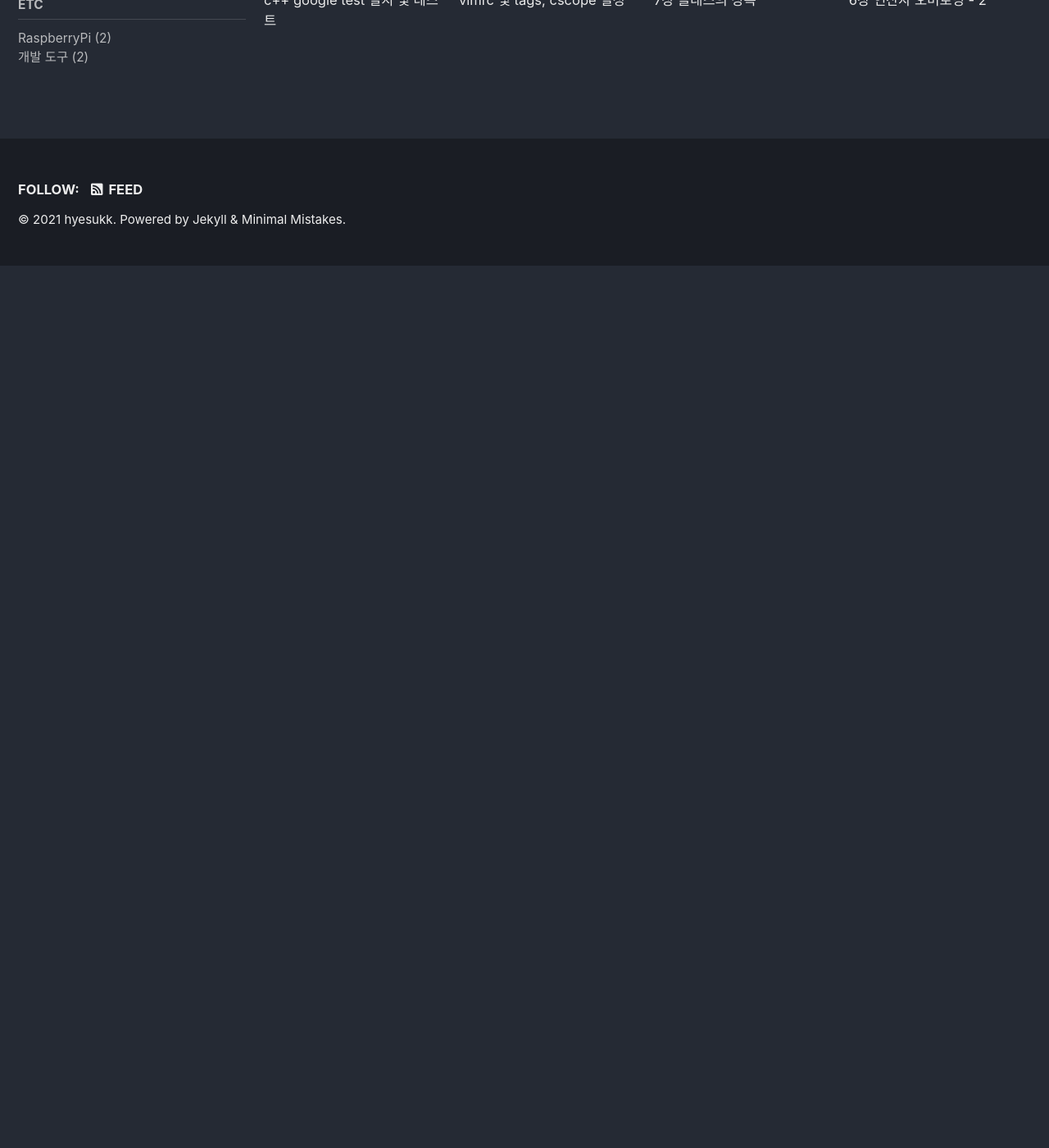
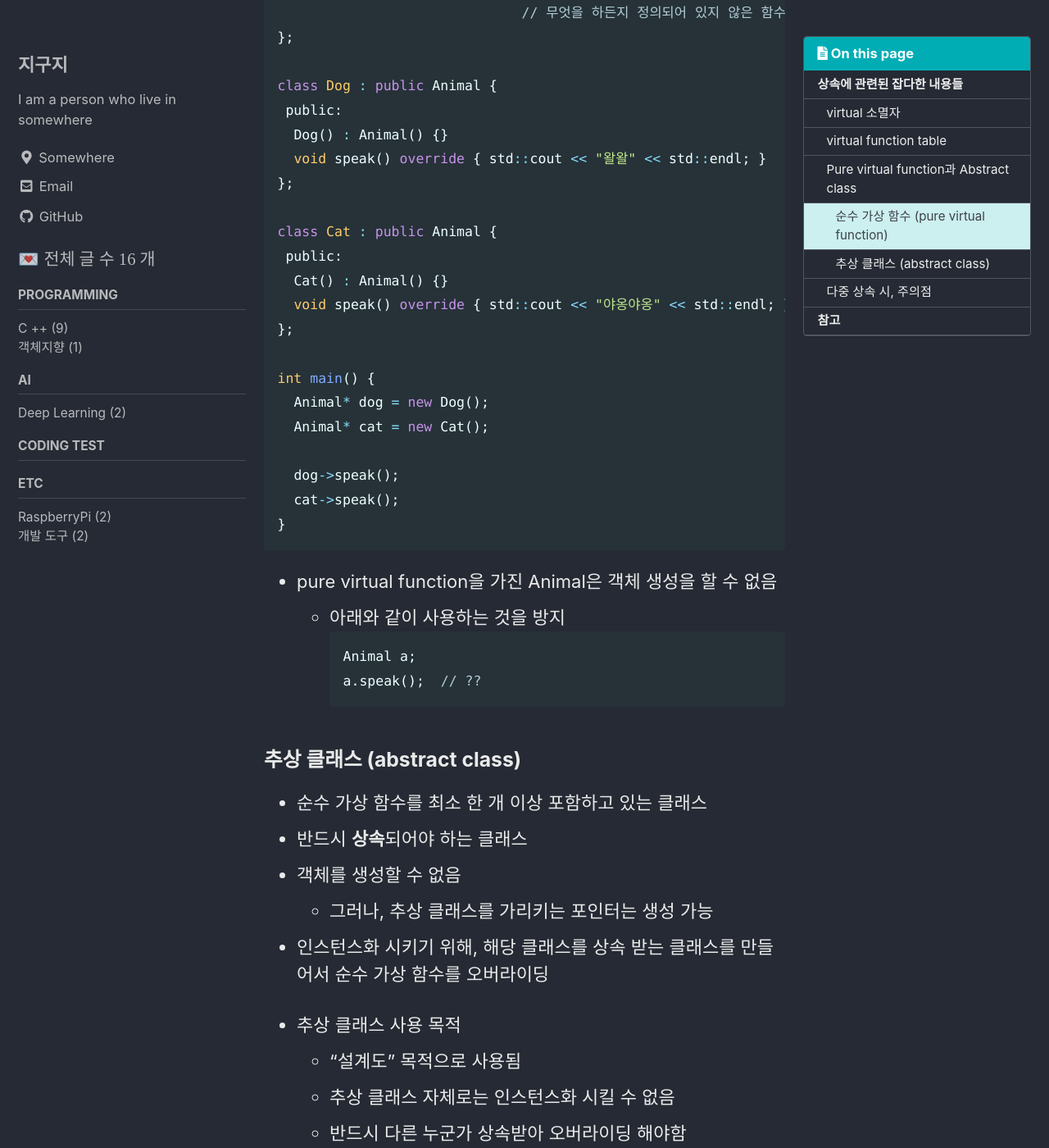
Before and after one commit to hyesuk-k/hyesuk-k.github.io, a Jekyll site: the page built from _posts/2021-07-13-cpp_start_day9.md, in a window 1280 px wide and 1400 px high, scrolled down 2749 px. Shown: the whole window at 82% size. Built offline with Jekyll 4.4.1, drawn with Linux system fonts in a browser that asks for light colours; cached includes are drawn as plain includes; before the commit the page ends 3073 px from its top, so only the background shows below that; some of the changed text lies outside the part shown.

Commit message:
[cpp] 추상 클래스와 다중 상속

````diff
--- a/_posts/2021-07-13-cpp_start_day9.md
+++ b/_posts/2021-07-13-cpp_start_day9.md
@@ -69,3 +69,161 @@ int main () {
 * c++ 컴파일러는 가상 함수가 하나라도 존재하는 클래스에 대해서 가상 함수 테이블을 생성함
   + 가상 함수 테이블 (virtual function table;vtable)
   + virtual function을 호출 시, runtime에 어떤 함수를 수행할 지 선택해야 함
+
+## Pure virtual function과 Abstract class
+
+### 순수 가상 함수 (pure virtual function)
+
+* 반드시 오버라이딩 되어야만 하는 함수
+* 본체가 없기 때문에, 이 함수를 호출하는 것은 불가능 함
+* 순수 가상 함수가 포함된 클래스는 객체 생성을 하면 안됨
+* format
+```cpp
+  virtual <return type> <function name>() = 0;
+```
+
+* 예시,
+
+```cpp
+#include <iostream>
+
+class Animal {
+ public:
+  Animal() {}
+  virtual ~Animal() {}
+  virtual void speak() = 0;  // 반드시 오버라이딩 되어야만 하는 함수
+                              // 무엇을 하든지 정의되어 있지 않은 함수
+};
+
+class Dog : public Animal {
+ public:
+  Dog() : Animal() {}
+  void speak() override { std::cout << "왈왈" << std::endl; }
+};
+
+class Cat : public Animal {
+ public:
+  Cat() : Animal() {}
+  void speak() override { std::cout << "야옹야옹" << std::endl; }
+};
+
+int main() {
+  Animal* dog = new Dog();
+  Animal* cat = new Cat();
+
+  dog->speak();
+  cat->speak();
+}
+```
+
+* pure virtual function을 가진 Animal은 객체 생성을 할 수 없음
+  + 아래와 같이 사용하는 것을 방지
+  ```cpp
+  Animal a;
+  a.speak();  // ??
+  ```
+
+### 추상 클래스 (abstract class)
+
+* 순수 가상 함수를 최소 한 개 이상 포함하고 있는 클래스
+* 반드시 <b>상속</b>되어야 하는 클래스
+* 객체를 생성할 수 없음
+  + 그러나, 추상 클래스를 가리키는 포인터는 생성 가능
+* 인스턴스화 시키기 위해, 해당 클래스를 상속 받는 클래스를 만들어서 순수 가상 함수를 오버라이딩
+
+* 추상 클래스 사용 목적
+  + "설계도" 목적으로 사용됨
+  + 추상 클래스 자체로는 인스턴스화 시킬 수 없음
+  + 반드시 다른 누군가 상속받아 오버라이딩 해야함
+
+* 추상 클래스를 가리키는 포인터
+```cpp
+Animal* dog = new Dog();
+Animal* cat = new Cat();
+
+dog->speak();
+cat->speak();
+```
+
+# 다중 상속 (multiple inheritance)
+
+* 한 클래스가 다른 여러 개의 클래스를 상속 받는 것
+
+```cpp
+class A {
+ public:
+  int a;
+};
+
+class B {
+ public:
+  int b;
+};
+
+class C : public A, public B {
+ public:
+  int c;
+};
+```
+
+* ? : 생성자들의 호출 순서
+  + 상속 순서에 따라 생성자가 호출됨
+  + 위 예시에서는 class C : public A, public B 이므로 A->B->C 순서대로 호출됨
+  + class C : public B, public A 라면, B->A->C 순서대로 호출됨
+
+## 다중 상속 시, 주의점
+
+* 부모 클래스에 동일한 이름의 멤버 변수/함수가 있는 경우, 자식 클래스는 둘을 구별할 수 없음
+* 다이아몬드 상속 (diamond inheritance)
+  + 손자 클래스?
+
+```cpp
+#include <iostream>
+
+class CommonP {
+public:
+  int number;
+};
+class D : public CommonP {
+
+};
+class M : public CommonP{
+
+};
+class C : public D, public M{
+
+};
+```
+
+![diamond_inheritance]({{"/assets/img/cpp/diamond_inheritance.png"}})
+
+* 문제점?
+  + CommonP 클래스에 number라는 멤버 변수가 있으므로, D와 M 모두 number이라는 멤버 변수가 있음
+  + C는 D와 M을 다중 상속 받았으므로, number 멤버 변수를 구별할 수 없게됨
+
+* 해결 방법
+  + D 와 M 클래스가 CommonP 클래스를 상속받을 때, virtual로 상속받음
+  + C에서 다중 상속을 하더라도, CommonP 클래스를 한 번만 포함하도록 지정함
+    - C에서는 D, M, CommonP의 생성자를 모두 호출함
+
+```cpp
+#include <iostream>
+
+class CommonP {
+public:
+  int number;
+};
+class D : public virtual CommonP {
+
+};
+class M : public virtual CommonP{
+
+};
+class C : public D, public M{
+
+};
+```
+
+# 참고
+
+* [다중 상속 가이드라인](https://isocpp.org/wiki/faq/multiple-inheritance#virtual-inheritance-where)
````
Also changed, not shown: other parts of _posts/2021-07-13-cpp_start_day9.md (+1 -1 lines), assets/img/cpp/diamond_inheritance.png (added).
